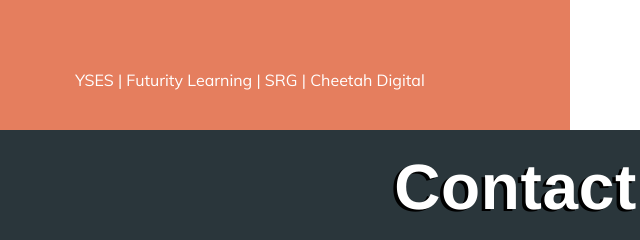
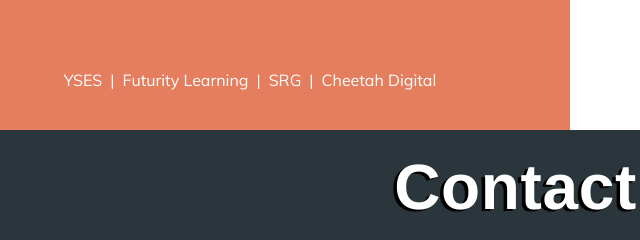
Before and after one commit to DavidBenavidez/davidralph.dev, a Gatsby site: page / in a window 1280 px wide. Shown: the part 4320-4560 px from the top of the page, 70-710 px from the left. Built offline with nearby package versions, Linux system fonts and the light colour scheme; Gatsby itself is replaced by a stand-in of ours; a web font is replaced by a local one.

Commit message:
Remove lint errors

```diff
--- a/src/sections/third-section.js
+++ b/src/sections/third-section.js
@@ -51,34 +51,37 @@
             data-sal-easing="ease"
             className="experience-navigator"
           >
-            <span
+            <button
               className="experience-navigator-item"
               onClick={() => scrollTo('#experience-yses')}
             >
               {' '}
               YSES{' '}
-            </span>
+            </button>
             |
-            <span
+            <button
               className="experience-navigator-item"
               onClick={() => scrollTo('#experience-futurity')}
             >
               {' '}
               Futurity Learning{' '}
-            </span>
+            </button>
             |
-            <span className="experience-navigator-item" onClick={() => scrollTo('#experience-srg')}>
+            <button
+              className="experience-navigator-item"
+              onClick={() => scrollTo('#experience-srg')}
+            >
               {' '}
               SRG{' '}
-            </span>
+            </button>
             |
-            <span
+            <button
               className="experience-navigator-item"
               onClick={() => scrollTo('#experience-cheetah')}
             >
               {' '}
               Cheetah Digital{' '}
-            </span>
+            </button>
           </span>
         </div>
         <div className="scrolling-section">
--- a/src/stylesheets/sections/third-section.scss
+++ b/src/stylesheets/sections/third-section.scss
@@ -51,7 +51,9 @@
       z-index: 1;
 
       &-item {
+        all: unset;
         cursor: pointer;
+        margin: 0 $spacing-tiny 0 $spacing-tiny;
 
         &:hover { color: $secondary-color; }
       }
```
